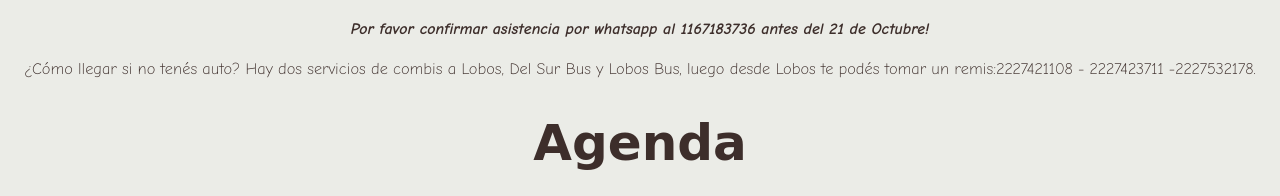
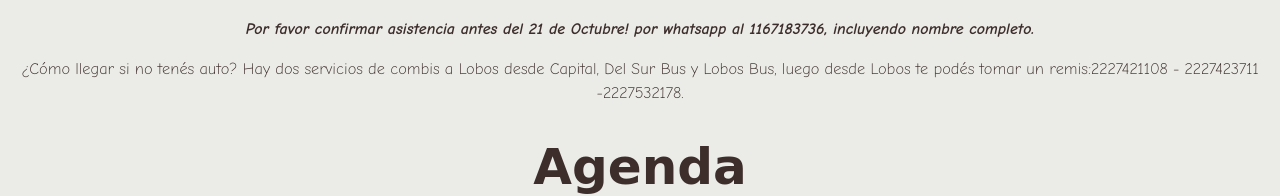
Before and after one commit to chiari93/chiaraysachasecasan, a plain HTML site: page index.html in a window 1280 px wide. Shown: the part 1353-1549 px from the top of the page. Drawn offline with nearby package versions, Linux system fonts and the light colour scheme; a web font is replaced by a local one.

Commit message:
modiifación confirmacion de asistencia

```diff
--- a/index.html
+++ b/index.html
@@ -60,8 +60,8 @@
             </div>
         </div>
         <div>
-            <p class="asistencia">Por favor confirmar asistencia por whatsapp al 1167183736 antes del 21 de Octubre!</p>
-            <p>¿Cómo llegar si no tenés auto? Hay dos servicios de combis a Lobos, Del Sur Bus y Lobos Bus, luego desde Lobos te podés tomar un remis:2227421108 - 2227423711 -2227532178.</p>
+            <p class="asistencia">Por favor confirmar asistencia antes del 21 de Octubre! por whatsapp al 1167183736, incluyendo nombre completo.</p>
+            <p>¿Cómo llegar si no tenés auto? Hay dos servicios de combis a Lobos desde Capital, Del Sur Bus y Lobos Bus, luego desde Lobos te podés tomar un remis:2227421108 - 2227423711 -2227532178.</p>
         </div>
         <h2>Agenda</h2>
         <div>
```
